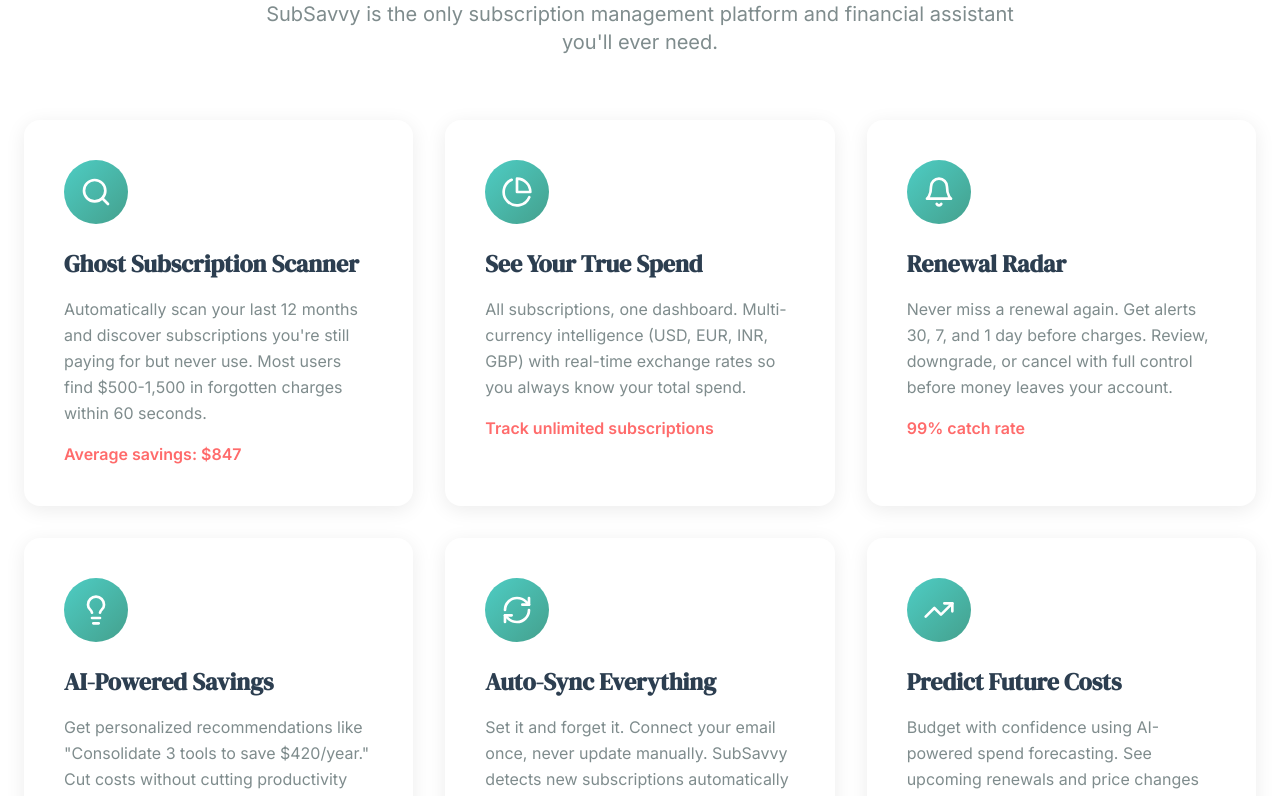
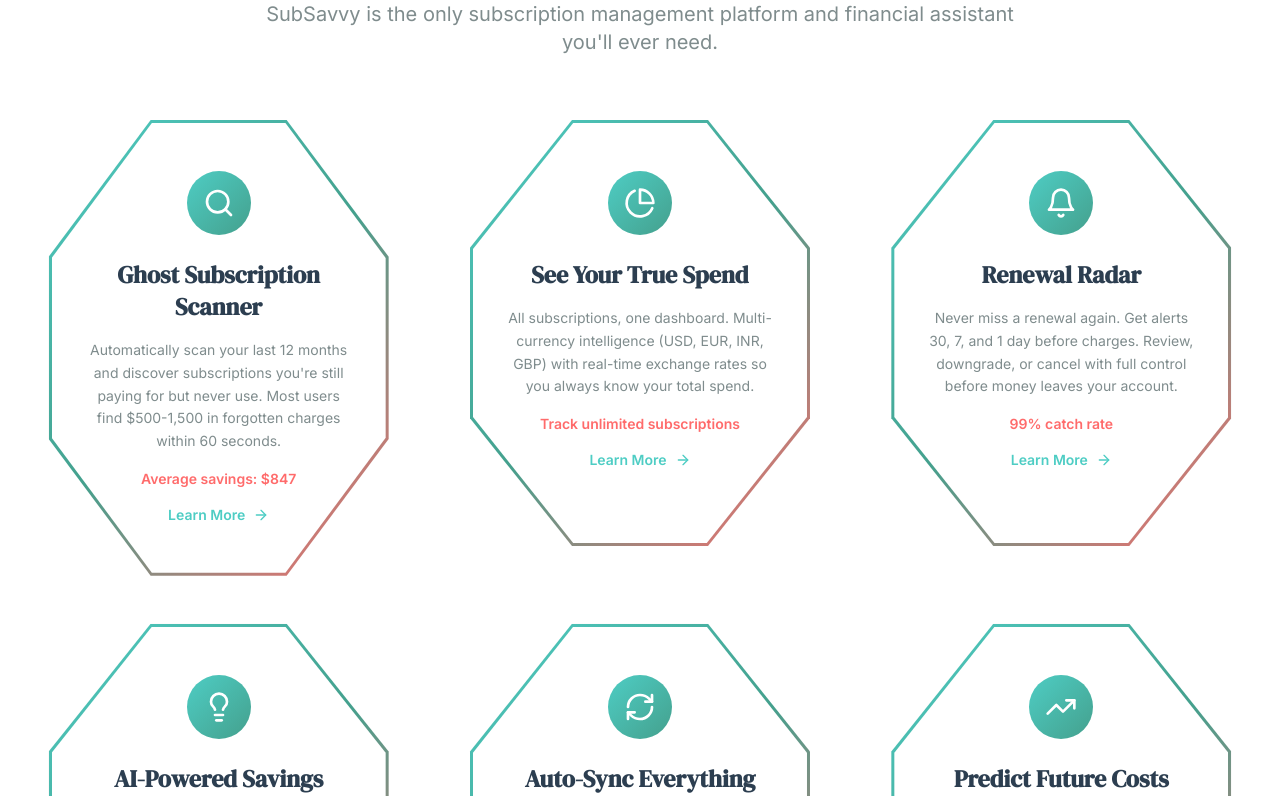
Before and after one commit to SahuDilip1356/SubSevvy, a React (Vite) app: page / in a window 1280 px wide. Shown: the part 1064-1860 px from the top of the page. Built offline with nearby package versions, Linux system fonts and the light colour scheme; no server answers.

Commit message:
Updated index.css

```diff
--- a/src/components/Benefits.tsx
+++ b/src/components/Benefits.tsx
@@ -9,6 +9,7 @@ import {
   Gift,
   Shield,
 } from 'lucide-react';
+import HexagonCard from './HexagonCard';
 
 const benefits = [
   {
@@ -102,32 +103,17 @@ export default function Benefits() {
           </p>
         </div>
 
-        <div className="grid grid-cols-1 md:grid-cols-2 lg:grid-cols-3 gap-8">
-          {benefits.map((benefit, index) => {
-            const Icon = benefit.icon;
-            return (
-              <div
-                key={index}
-                className="bg-white p-8 md:p-10 rounded-2xl shadow-card hover:shadow-card-hover transition-all hover:-translate-y-2 duration-300"
-              >
-                <div
-                  className={`w-16 h-16 rounded-full ${benefit.gradient} flex items-center justify-center mb-6`}
-                >
-                  <Icon className="w-8 h-8 text-white" />
-                </div>
-
-                <h3 className="text-xl md:text-2xl font-serif font-bold text-dark mb-4">
-                  {benefit.title}
-                </h3>
-
-                <p className="text-gray leading-relaxed mb-4">
-                  {benefit.description}
-                </p>
-
-                <div className="text-coral font-semibold">{benefit.stat}</div>
-              </div>
-            );
-          })}
+        <div className="hexagon-grid">
+          {benefits.map((benefit, index) => (
+            <HexagonCard
+              key={index}
+              icon={benefit.icon}
+              title={benefit.title}
+              description={benefit.description}
+              stat={benefit.stat}
+              gradient={benefit.gradient}
+            />
+          ))}
         </div>
       </div>
     </section>
--- /dev/null
+++ b/src/components/HexagonCard.tsx
@@ -0,0 +1,51 @@
+import { LucideIcon } from 'lucide-react';
+import { ArrowRight } from 'lucide-react';
+
+interface HexagonCardProps {
+  icon: LucideIcon;
+  title: string;
+  description: string;
+  stat: string;
+  gradient: string;
+}
+
+export default function HexagonCard({
+  icon: Icon,
+  title,
+  description,
+  stat,
+  gradient,
+}: HexagonCardProps) {
+  return (
+    <div className="hexagon-card-wrapper">
+      <div className="hexagon-card group">
+        <div className="hexagon-border">
+          <div className="hexagon-content">
+            <div
+              className={`w-16 h-16 rounded-full ${gradient} flex items-center justify-center mb-6 relative z-10`}
+            >
+              <Icon className="w-8 h-8 text-white" />
+            </div>
+
+            <h3 className="text-xl md:text-2xl font-serif font-bold text-dark mb-4 relative z-10">
+              {title}
+            </h3>
+
+            <p className="text-gray text-sm leading-relaxed mb-4 relative z-10">
+              {description}
+            </p>
+
+            <div className="text-coral font-semibold text-sm mb-4 relative z-10">
+              {stat}
+            </div>
+
+            <button className="inline-flex items-center gap-2 text-teal font-semibold text-sm hover:gap-3 transition-all relative z-10 group-hover:text-teal-dark">
+              Learn More
+              <ArrowRight className="w-4 h-4" />
+            </button>
+          </div>
+        </div>
+      </div>
+    </div>
+  );
+}
--- a/src/index.css
+++ b/src/index.css
@@ -31,3 +31,116 @@
     transition: all 0.3s cubic-bezier(0.4, 0, 0.2, 1);
   }
 }
+
+@layer components {
+  .hexagon-grid {
+    display: grid;
+    grid-template-columns: repeat(auto-fit, minmax(280px, 1fr));
+    gap: 3rem;
+    justify-items: center;
+    align-items: start;
+  }
+
+  @media (min-width: 768px) {
+    .hexagon-grid {
+      grid-template-columns: repeat(2, 1fr);
+      gap: 4rem;
+    }
+  }
+
+  @media (min-width: 1024px) {
+    .hexagon-grid {
+      grid-template-columns: repeat(3, 1fr);
+      gap: 3rem 2rem;
+    }
+  }
+
+  .hexagon-card-wrapper {
+    width: 100%;
+    max-width: 340px;
+    position: relative;
+  }
+
+  .hexagon-card {
+    width: 100%;
+    position: relative;
+    transition: transform 0.4s cubic-bezier(0.4, 0, 0.2, 1);
+  }
+
+  .hexagon-card:hover {
+    transform: translateY(-8px);
+  }
+
+  .hexagon-border {
+    position: relative;
+    width: 100%;
+    padding: 3px;
+    background: linear-gradient(135deg, #4ECDC4 0%, #44A08D 50%, #FF6B6B 100%);
+    clip-path: polygon(
+      30% 0%,
+      70% 0%,
+      100% 30%,
+      100% 70%,
+      70% 100%,
+      30% 100%,
+      0% 70%,
+      0% 30%
+    );
+    filter: drop-shadow(0 10px 25px rgba(0, 0, 0, 0.15));
+    transition: filter 0.4s ease;
+  }
+
+  .hexagon-card:hover .hexagon-border {
+    filter: drop-shadow(0 15px 35px rgba(0, 0, 0, 0.2));
+  }
+
+  .hexagon-content {
+    background: white;
+    clip-path: polygon(
+      30% 0%,
+      70% 0%,
+      100% 30%,
+      100% 70%,
+      70% 100%,
+      30% 100%,
+      0% 70%,
+      0% 30%
+    );
+    padding: 3rem 2rem;
+    min-height: 420px;
+    display: flex;
+    flex-direction: column;
+    align-items: center;
+    text-align: center;
+    position: relative;
+    overflow: hidden;
+  }
+
+  .hexagon-content::before {
+    content: '';
+    position: absolute;
+    top: 0;
+    left: 0;
+    right: 0;
+    bottom: 0;
+    background: linear-gradient(135deg, rgba(78, 205, 196, 0.03) 0%, rgba(255, 107, 107, 0.03) 100%);
+    opacity: 0;
+    transition: opacity 0.4s ease;
+    z-index: 0;
+  }
+
+  .hexagon-card:hover .hexagon-content::before {
+    opacity: 1;
+  }
+
+  @media (max-width: 767px) {
+    .hexagon-content {
+      padding: 2.5rem 1.75rem;
+      min-height: 380px;
+    }
+
+    .hexagon-grid {
+      gap: 2.5rem;
+    }
+  }
+}
```
